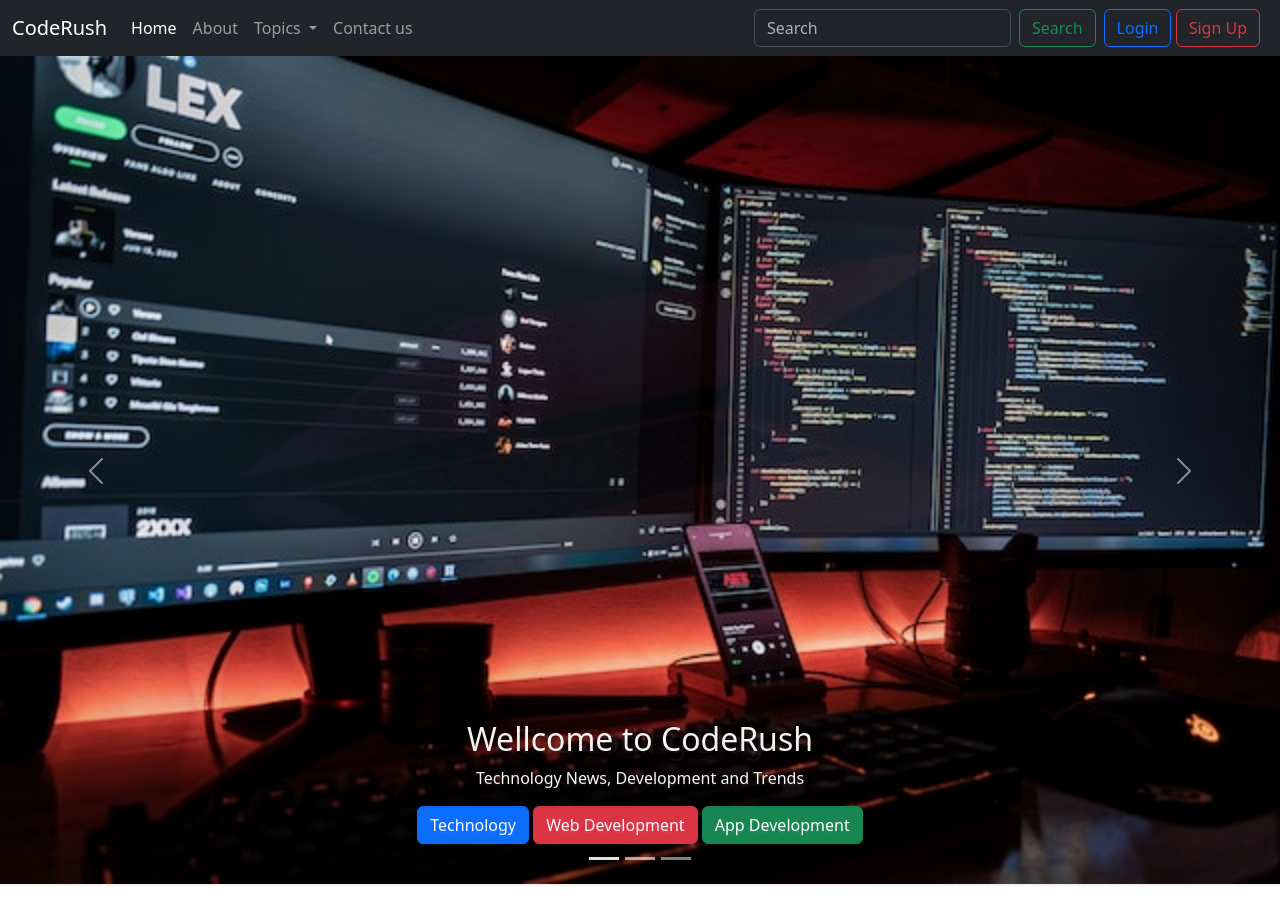
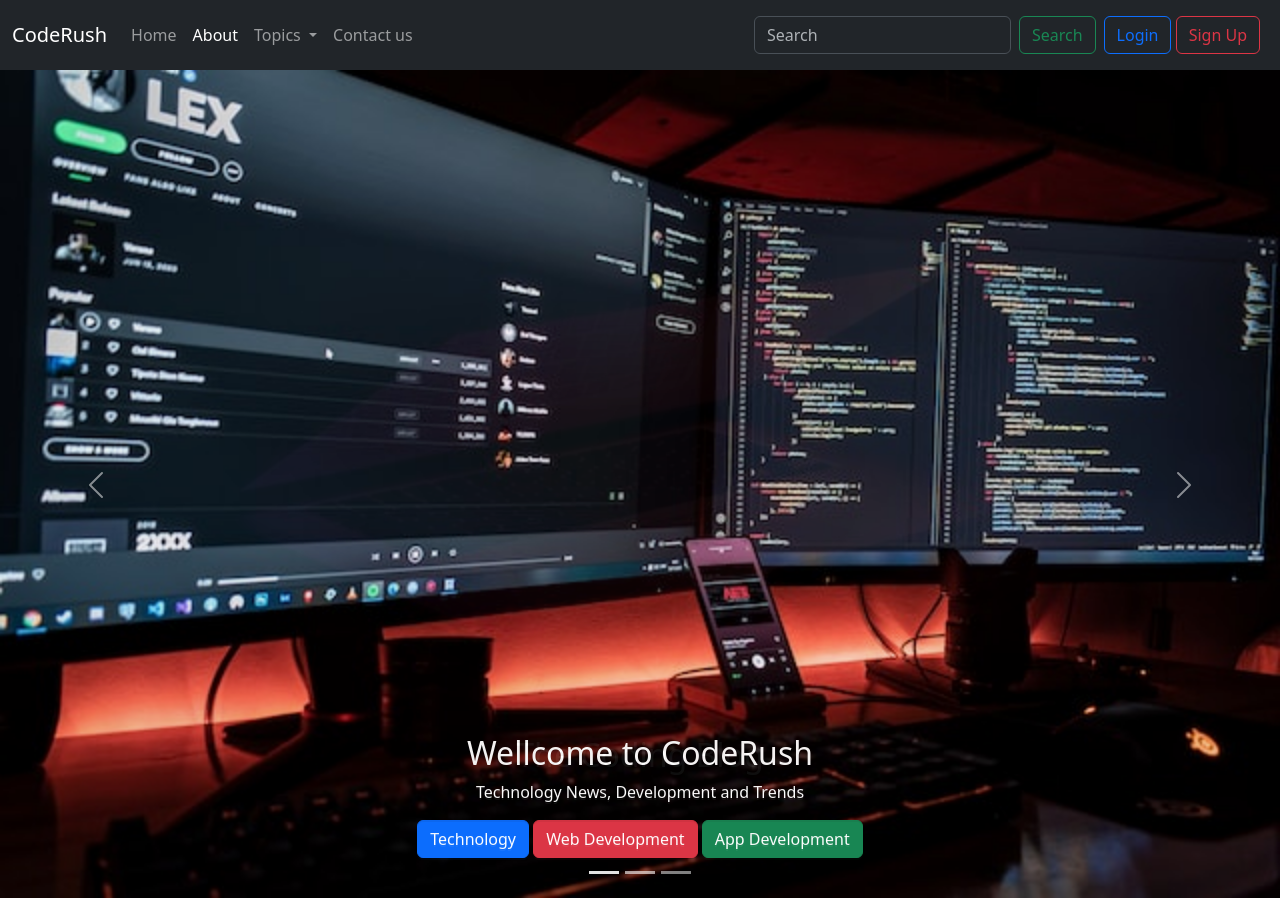
Before and after one commit to Himanshu6979/CodeRushBootstrap, a plain HTML site: page index.html in a window 1280 px wide. Shown: the top 898 px of the page. Drawn offline with nearby package versions, Linux system fonts and the light colour scheme.

Commit message:
Update index.html

```diff
--- a/index.html
+++ b/index.html
@@ -20,13 +20,14 @@
       <div class="collapse navbar-collapse" id="navbarSupportedContent">
         <ul class="navbar-nav me-auto mb-2 mb-lg-0">
                     <li class="nav-item">
-            <a class="nav-link active" aria-current="page" href="/">Home</a>
+                        <a class="nav-link" aria-current="page" href="/CodeRushBootstrap/">Home</a>
                     </li>
                     <li class="nav-item">
-            <a class="nav-link" href="/about.html">About</a>
+                        <a class="nav-link  active" href="/CodeRushBootstrap/about.html">About</a>
                     </li>
                     <li class="nav-item dropdown">
-            <a class="nav-link dropdown-toggle" href="#" role="button" data-bs-toggle="dropdown" aria-expanded="false">
+                        <a class="nav-link dropdown-toggle" href="#" role="button" data-bs-toggle="dropdown"
+                            aria-expanded="false">
                             Topics
                         </a>
                         <ul class="dropdown-menu">
@@ -40,7 +41,7 @@
                         </ul>
                     </li>
                     <li class="nav-item">
-            <a class="nav-link" href="/contact.html">Contact us</a>
+                        <a class="nav-link" href="/CodeRushBootstrap/contact.html">Contact us</a>
                     </li>
                 </ul>
         <form class="d-flex" role="search">
@@ -48,7 +49,7 @@
           <button class="btn btn-outline-success " type="submit">Search</button>
 
         </form>
-        <div class="mx-2">
+        <div class="mx-2 my-2">
           <button class="btn btn-outline-primary"data-bs-toggle="modal" data-bs-target="#loginmodal" type="submit">Login</button>
           <button class="btn btn-outline-danger" data-bs-toggle="modal" data-bs-target="#signupmodal"type="submit">Sign Up</button>
         </div>
```
Lines whose indentation alone changed are shown as unchanged.
